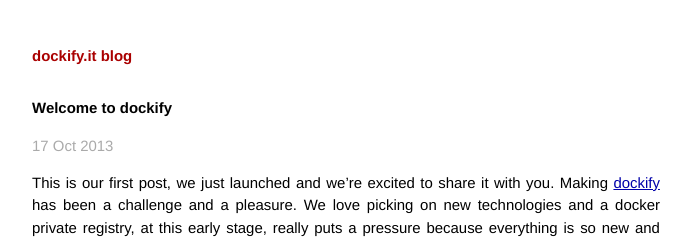
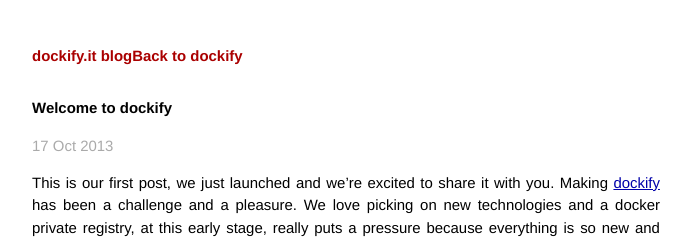
Before and after one commit to dockify/blog, a Jekyll site: the page built from _posts/2013-10-17-welcome-to-dockify.markdown, in a window 1280 px wide. Shown: the top 240 px of the page, without its empty margins (294-985 px from the left). Built offline with Jekyll 4.4.1, drawn with Linux system fonts in a browser that asks for light colours; Markdown is read by kramdown in place of the engine named in the settings; comment, search, counter and statistics services are not loaded.

Commit message:
Few mods

```diff
--- a/_layouts/default.html
+++ b/_layouts/default.html
@@ -17,7 +17,10 @@
 	<div class="container">
 		<div class="site">
 			<div class="header">
-				<h1 class="title"><a href="{{ site.baseurl }}/">{{ site.name }}</a></h1>
+				<h1 class="title">
+					<a href="{{ site.baseurl }}/">{{ site.name }}</a>
+					<a style="float: right" href="http://www.dockify.it">Back to dockify</a>
+				</h1>
 			</div>
 
 			{{ content }}
```
